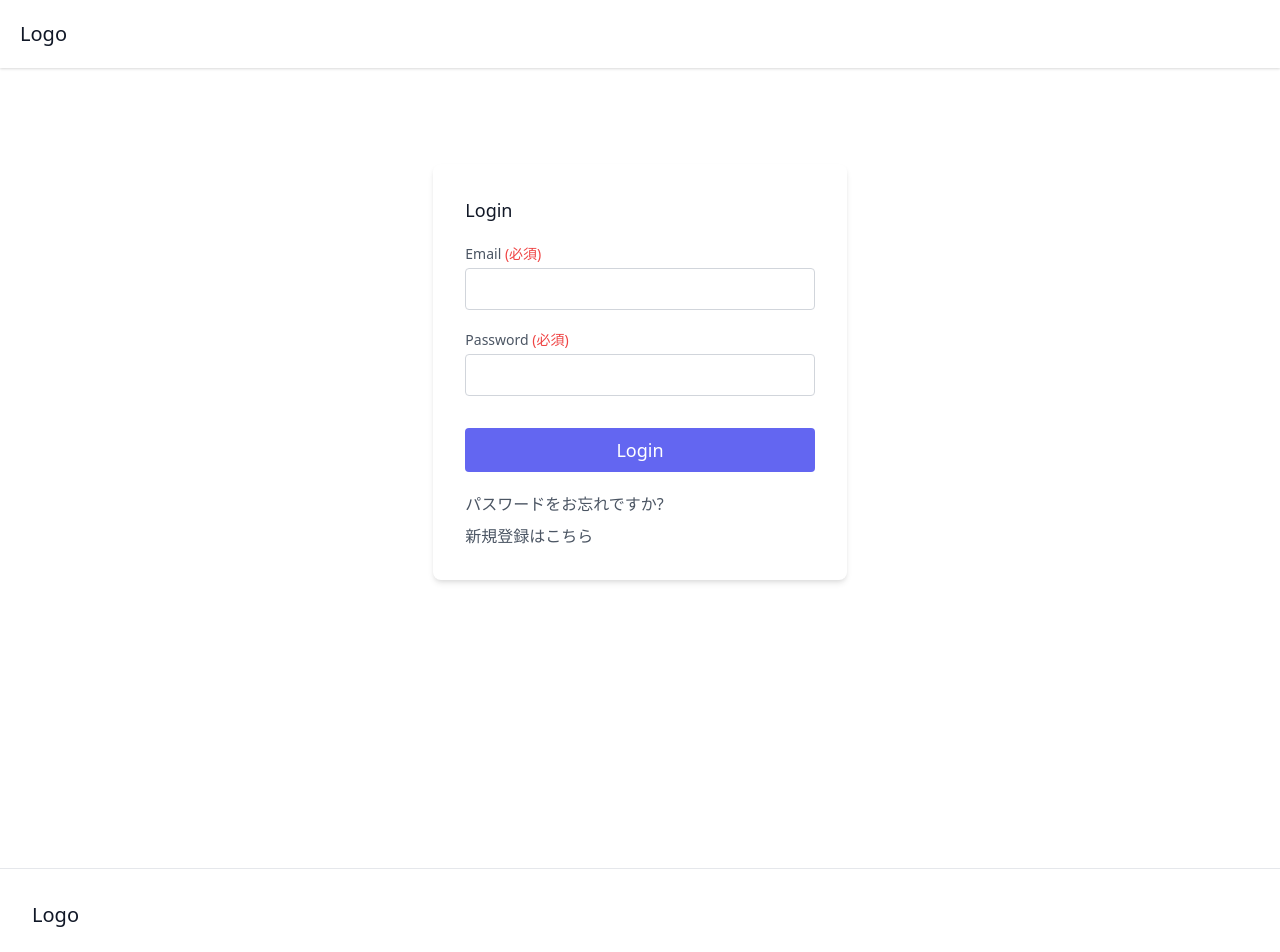
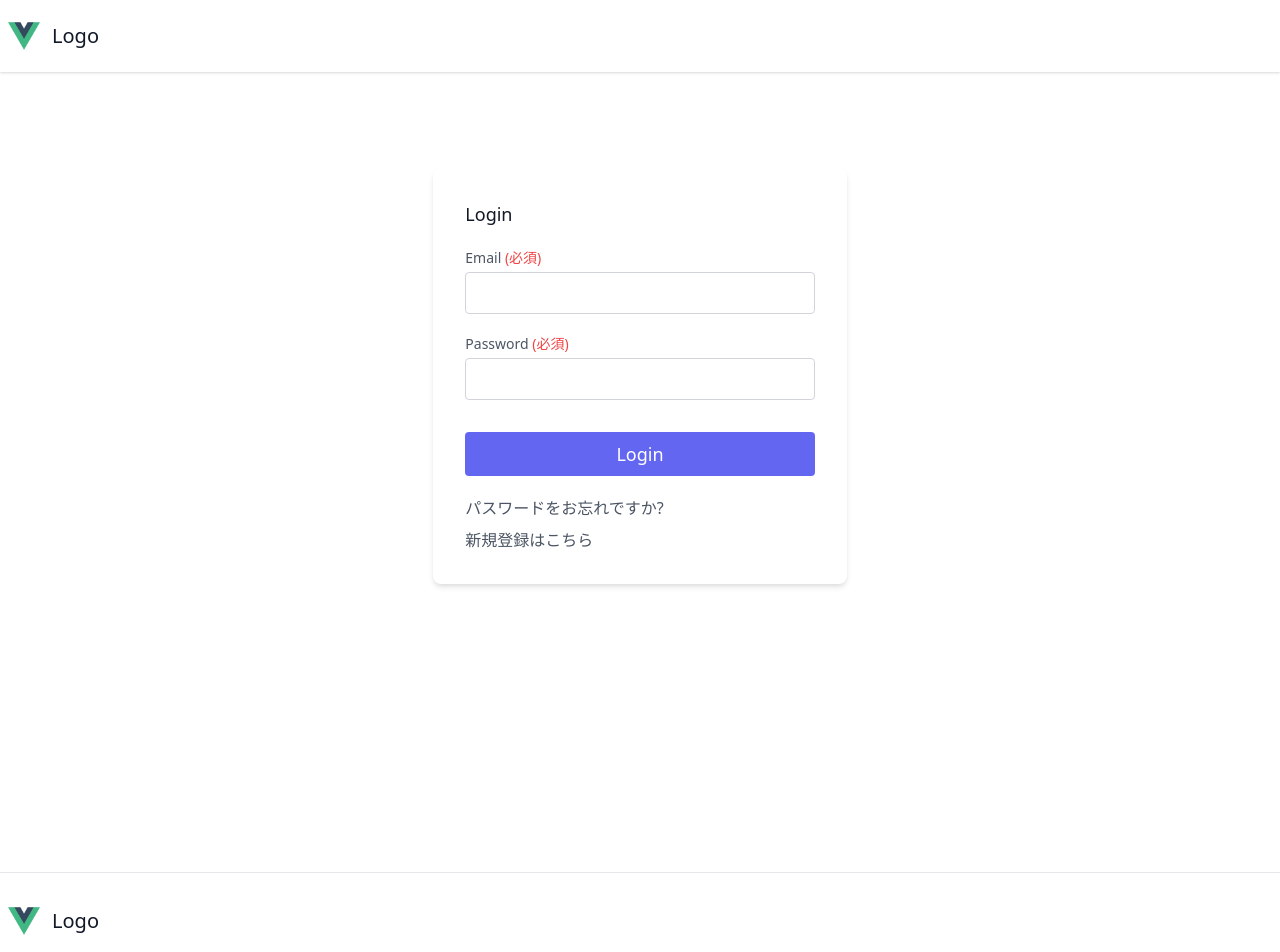
Before and after one commit to takashi145/breeze-api-vue, a Vue app: page /login in a window 1280 px wide. Shown: the top 952 px of the page. Built offline with nearby package versions, Linux system fonts and the light colour scheme.

Commit message:
add logo component

```diff
--- /dev/null
+++ b/src/components/AppLogo.vue
@@ -0,0 +1,14 @@
+<template>
+  <a class="flex title-font font-medium items-center text-gray-900 mb-4 md:mb-0 -ml-3">
+    <img src="@/assets/images/logo.png" class="h-8 w-8">
+    <span class="ml-3 text-xl">
+      Logo
+    </span>
+  </a>
+</template>
+
+<script>
+export default {
+
+}
+</script>
--- a/src/components/Footer.vue
+++ b/src/components/Footer.vue
@@ -2,11 +2,12 @@
   <footer class="text-gray-600 body-font border-t">
     <div class="container px-5 py-8 mx-auto flex items-center sm:flex-row flex-col">
       <a class="flex title-font font-medium items-center md:justify-start justify-center text-gray-900">
-        <span class="ml-3 text-xl">Logo</span>
+        <AppLogo />
       </a>
     </div>
   </footer>
 </template>
 
-<script>
+<script setup>
+import AppLogo from './AppLogo.vue';
 </script>
--- a/src/components/Header.vue
+++ b/src/components/Header.vue
@@ -1,9 +1,7 @@
 <template>
   <header class="text-gray-600 body-font shadow">
     <div class="container mx-auto flex flex-wrap p-5 flex-col md:flex-row items-center">
-      <a class="flex title-font font-medium items-center text-gray-900 mb-4 md:mb-0">
-        <span class="text-xl">Logo</span>
-      </a>
+      <AppLogo />
       <nav class="md:mr-auto md:ml-4 md:py-1 md:pl-4 md:border-l md:border-gray-400	flex flex-wrap items-center text-base justify-center">
         <a class="mr-5 hover:text-gray-900">First Link</a>
         <a class="mr-5 hover:text-gray-900">Second Link</a>
@@ -20,6 +18,7 @@
 <script setup>
 import axios from 'axios'
 import { useRouter } from 'vue-router';
+import AppLogo from './AppLogo.vue';
 
 const router = useRouter()
 
--- a/src/components/layouts/DefaultLayout.vue
+++ b/src/components/layouts/DefaultLayout.vue
@@ -2,9 +2,7 @@
   <div>
     <header class="text-gray-600 body-font shadow">
       <div class="container mx-auto flex flex-wrap p-5 flex-col md:flex-row items-center">
-        <a class="flex title-font font-medium items-center text-gray-900 mb-4 md:mb-0">
-          <span class="text-xl">Logo</span>
-        </a>
+        <AppLogo />
       </div>
     </header>
     <main class="h-screen">
@@ -14,11 +12,8 @@
   </div>
 </template>
 
-<script>
+<script setup>
 import Footer from '../Footer.vue';
-export default {
-  components: {
-    Footer,
-  }
-}
+import AppLogo from '../AppLogo.vue';
+
 </script>
```
Also changed, not shown: src/assets/images/logo.png (renamed from src/assets/logo.png).
